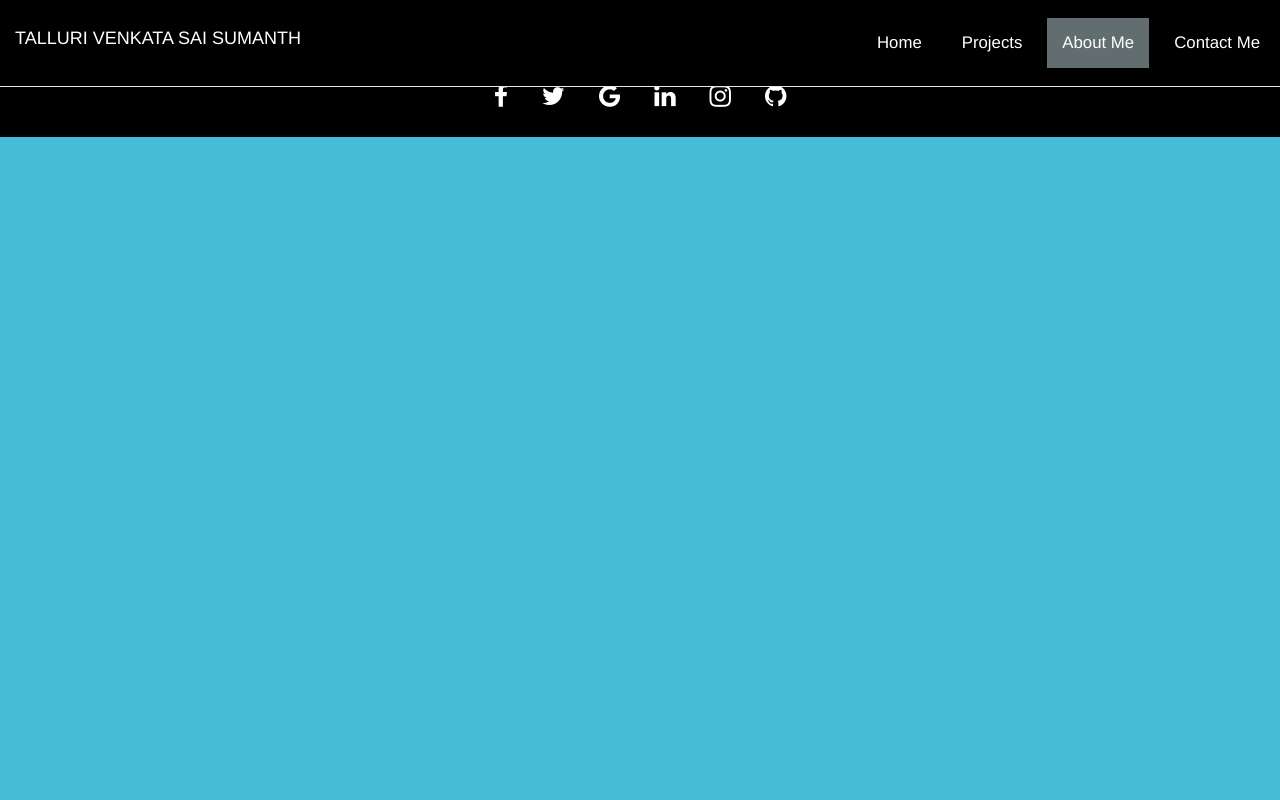
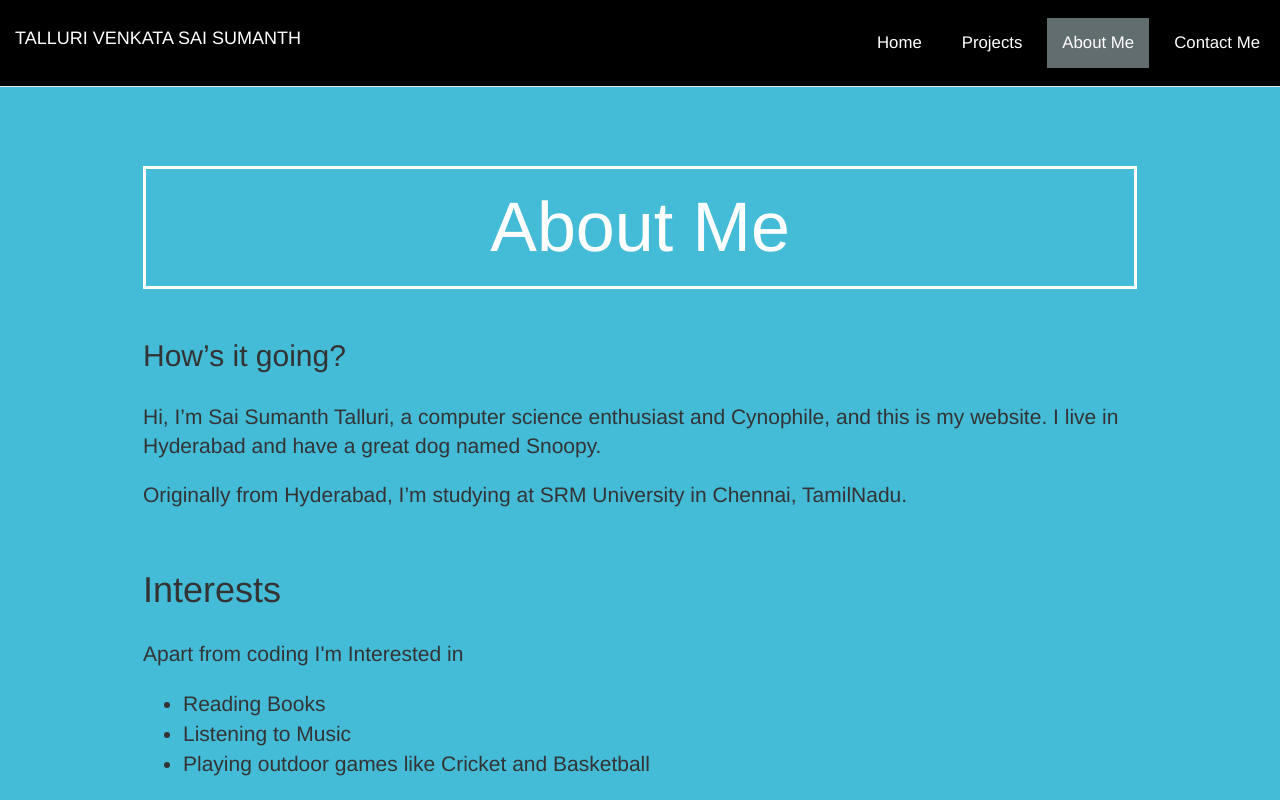
Before and after one commit to Sumanth-Talluri/CS50w-Project0, a plain HTML site: page about.html in a window 1280 px wide. Shown: the top 800 px of the page. Drawn offline with nearby package versions, Linux system fonts and the light colour scheme.

Commit message:
about and contact done

```diff
--- a/about.html
+++ b/about.html
@@ -11,7 +11,7 @@
     <link rel="stylesheet" href="/css/styles.css">
 </head>
 <body>
-    <nav class="navbar navbar-default navbar-fixed-top" role="navigation">
+    <nav class="navbar navbar-default navbar-fixed-top" role="navigation" name="top">
         <div class="container-fluid">
           <div class="navbar-header">
             <button type="button" class="navbar-toggle" data-toggle="collapse" data-target="#navbar-collapse-main">
@@ -20,7 +20,7 @@
               <span class="icon-bar"></span>
               <span class="icon-bar"></span>
             </button>
-            <a class="navbar-brand" href="#" style="color: #FFFFFF;">TALLURI VENKATA SAI SUMANTH</a>
+            <a class="navbar-brand" href="#top" style="color: #FFFFFF;">TALLURI VENKATA SAI SUMANTH</a>
           </div>
           <div class="collapse navbar-collapse" id="navbar-collapse-main">
             <ul class="nav navbar-nav navbar-right">
@@ -31,7 +31,36 @@
             </ul>
           </div>
         </div>
-      </nav>
+    </nav>
+
+    <div id="about">
+        <div class="container-fluid">
+            <div class="row">
+                <div class="col-xs-12">
+                    <br><br><br><br><br><br>
+                    <h1 class="abouth">About Me</h1>
+                    <h2>How’s it going? </h2>
+                    <br>
+                    <p class="lead">
+                        Hi, I’m Sai Sumanth Talluri, a computer science enthusiast and Cynophile, and this is my website. I live in Hyderabad and have a great dog named Snoopy.
+                    </p>
+                    <p class="lead">
+                        Originally from Hyderabad, I’m studying at SRM University in Chennai, TamilNadu.
+                    </p>
+                    <br>
+                    <h1>Interests</h1>
+                    <br>
+                    <p class="lead">Apart from coding I'm Interested in</p>
+                    <ul>
+                      <li>Reading Books</li>
+                      <li>Listening to Music</li>
+                      <li>Playing outdoor games like Cricket and Basketball</li>
+                    </ul>
+                </div>
+            </div>
+        </div>
+    </div>
+
 
 
     <footer class="container-fluid text-center">
--- a/css/styles.scss
+++ b/css/styles.scss
@@ -4,11 +4,15 @@ $black: #000000;
 $shadeofgray: #626d70;
 $yellow: #fba608;
 
-html,
-body {
+html {
 	height: 100%;
 	width: 100%;
 	background-color: $aquablue;
+}
+
+body {
+	@extend html;
+	padding-bottom: 130px;
 }
 
 .navbar {
@@ -44,6 +48,7 @@ body {
 	background-size: cover;
 	img {
 		padding: 7% 0 2% 0;
+		border-radius: 100%;
 	}
 	.btn {
 		margin: 20px 0 30px 0;
@@ -58,6 +63,29 @@ body {
 		font-size: 400%;
 		font-weight: 700;
 	}
+}
+
+#about {
+	padding: 2% 10% 10% 10%;
+}
+
+.abouth {
+	text-align: center;
+	font-size: 500%;
+	font-weight: 500;
+	padding-bottom: 5%;
+	color: $white;
+	border: solid;
+	padding: 20px;
+	margin-bottom: 50px;
+}
+
+#about ul li {
+	font-size: 150%;
+}
+
+#contact {
+	margin: 10% 10% 10% 10%;
 }
 
 footer {
@@ -77,5 +105,3 @@ footer {
 	color: $yellow;
 	text-decoration: none;
 }
-
-//todo inheritance of sass
```
Also changed, not shown: contact.html (+21 -3 lines), index.html (+4 -4 lines), project.html (+2 -2 lines), css/styles.css, 1 other file.
